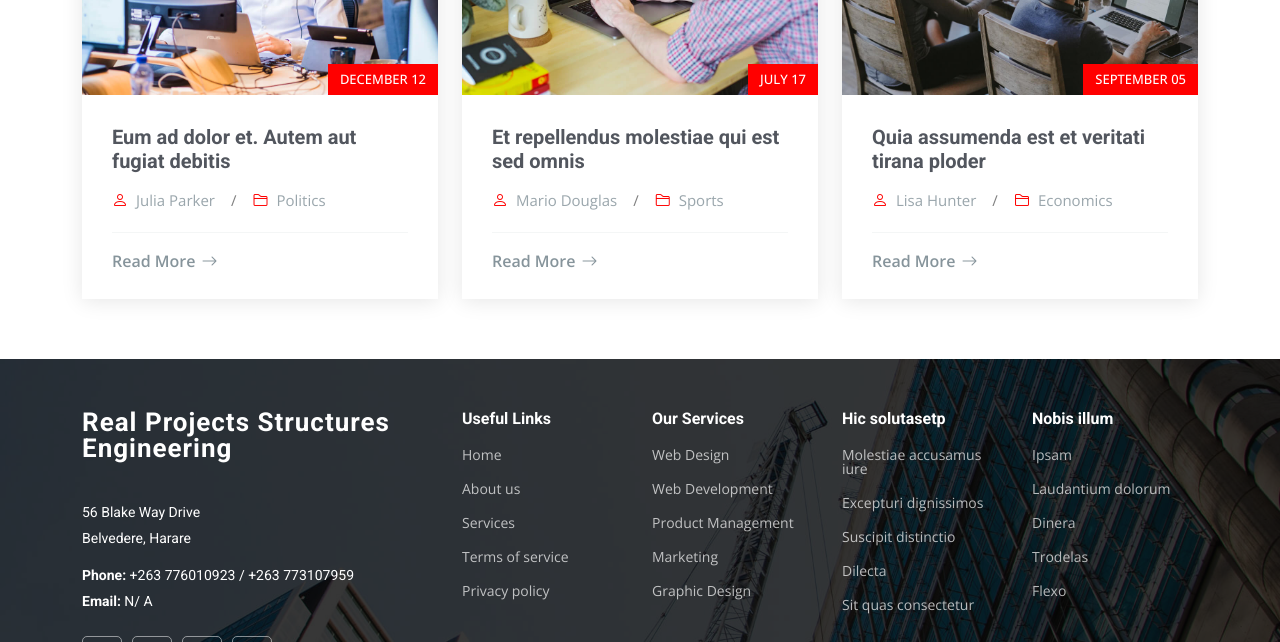
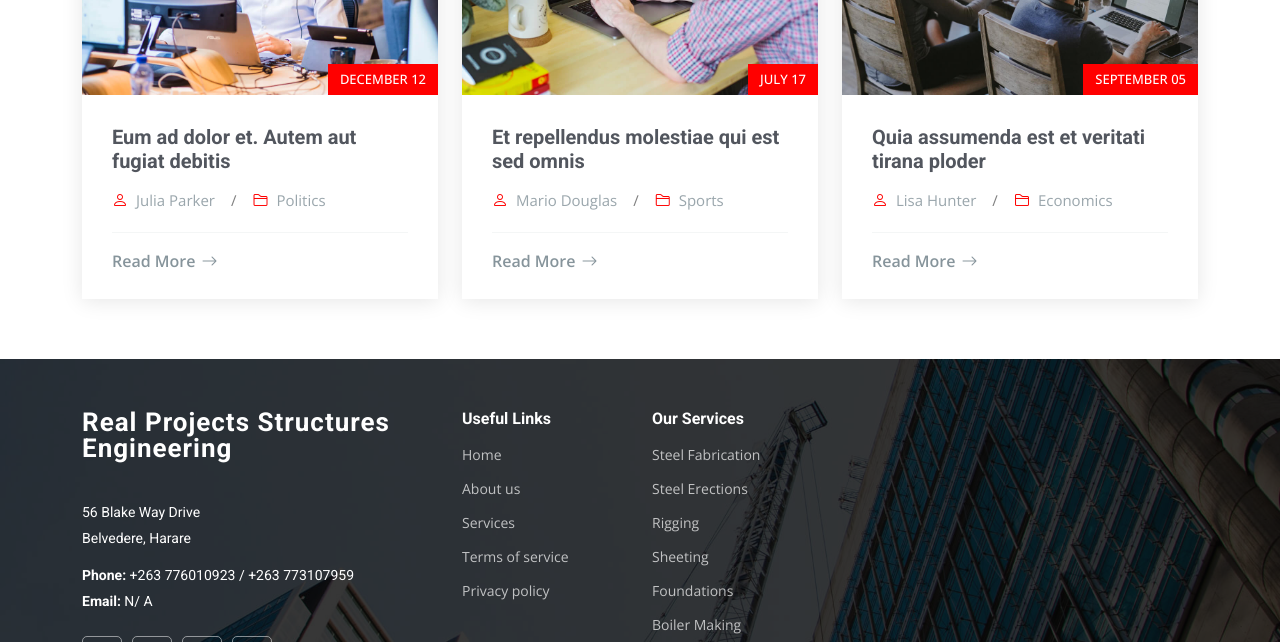
Before and after one commit to hbutau/rpse, a plain HTML site: page index.html in a window 1280 px wide. Shown: the part 7371-8013 px from the top of the page. Drawn offline with nearby package versions, Linux system fonts and the light colour scheme.

Commit message:
Updated Footer Links

```diff
--- a/index.html
+++ b/index.html
@@ -991,33 +991,12 @@
         <div class="col-lg-2 col-md-3 footer-links">
           <h4>Our Services</h4>
           <ul>
-            <li><a href="#">Web Design</a></li>
-            <li><a href="#">Web Development</a></li>
-            <li><a href="#">Product Management</a></li>
-            <li><a href="#">Marketing</a></li>
-            <li><a href="#">Graphic Design</a></li>
-          </ul>
-        </div>
-
-        <div class="col-lg-2 col-md-3 footer-links">
-          <h4>Hic solutasetp</h4>
-          <ul>
-            <li><a href="#">Molestiae accusamus iure</a></li>
-            <li><a href="#">Excepturi dignissimos</a></li>
-            <li><a href="#">Suscipit distinctio</a></li>
-            <li><a href="#">Dilecta</a></li>
-            <li><a href="#">Sit quas consectetur</a></li>
-          </ul>
-        </div>
-
-        <div class="col-lg-2 col-md-3 footer-links">
-          <h4>Nobis illum</h4>
-          <ul>
-            <li><a href="#">Ipsam</a></li>
-            <li><a href="#">Laudantium dolorum</a></li>
-            <li><a href="#">Dinera</a></li>
-            <li><a href="#">Trodelas</a></li>
-            <li><a href="#">Flexo</a></li>
+            <li><a href="#">Steel Fabrication</a></li>
+            <li><a href="#">Steel Erections</a></li>
+            <li><a href="#">Rigging</a></li>
+            <li><a href="#">Sheeting</a></li>
+            <li><a href="#">Foundations</a></li>
+	    <li><a href="#">Boiler Making</a></li>
           </ul>
         </div>
 
```
